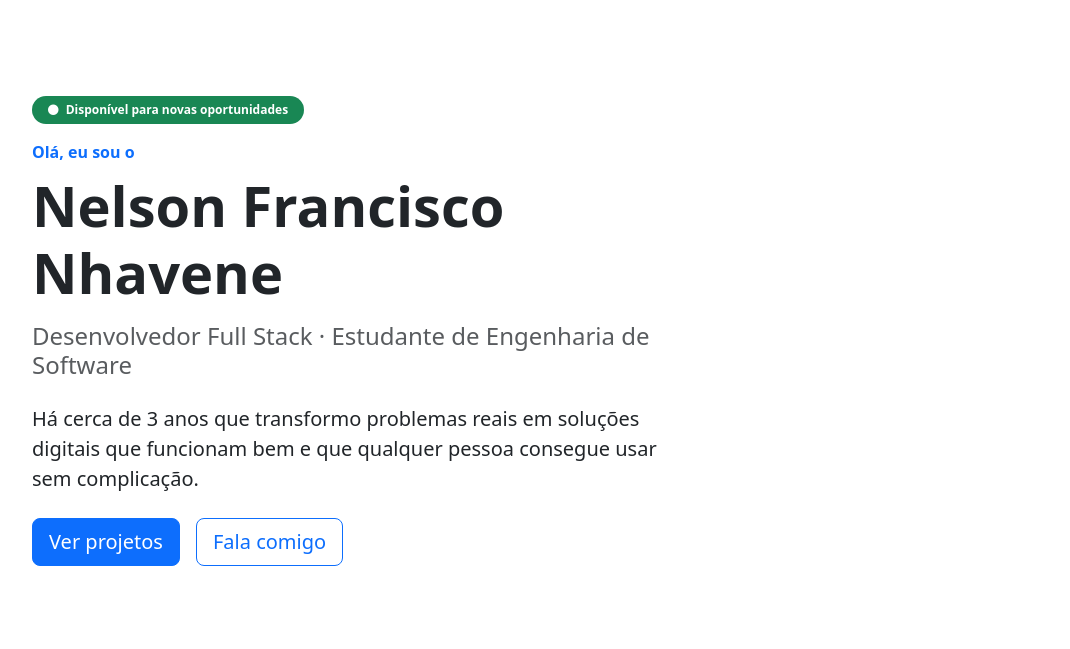
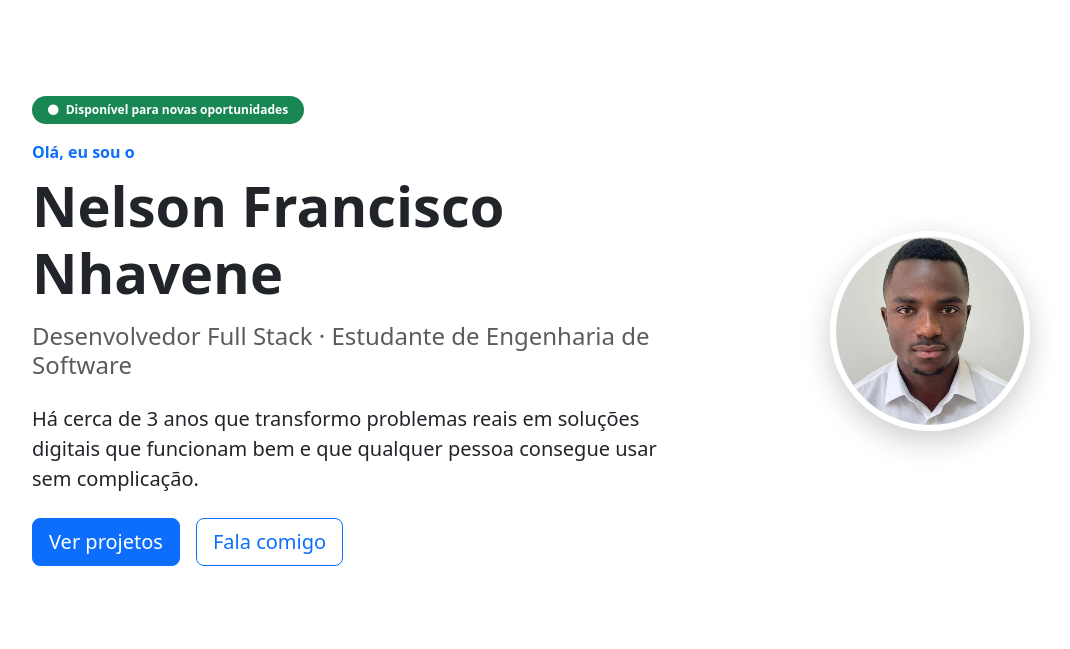
Before and after one commit to nhavene1234/Meu-Portfolio-, a PHP site: page /portfolio/ in a window 1280 px wide. Shown: the part 56-705 px from the top of the page, without its empty margins (50-1120 px from the left). Run offline with PHP 8.4, Linux system fonts and the light colour scheme; data that the repository does not hold is empty; some libraries are stand-ins or nearby versions.

Commit message:
Adicionando a foto de perfil no index

```diff
--- a/index.php
+++ b/index.php
@@ -48,8 +48,7 @@ $temCv = file_exists(__DIR__ . '/' . $cvCaminho);
       </div>
 
       <div class="col-lg-5 order-1 order-lg-2 text-center">
-              </div>
-
+        <img src="<?= SITE_URL ?>/assets/img/perfil.jpeg" alt="Nelson Nhavene" class="foto-perfil foto-perfil-pequena">
       </div>
 
     </div>
```
